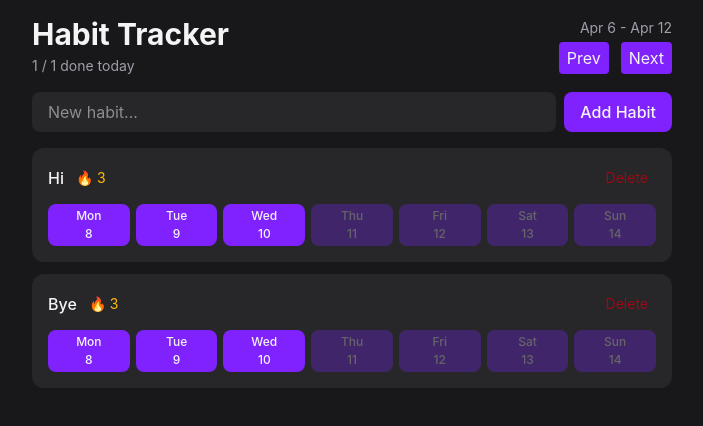
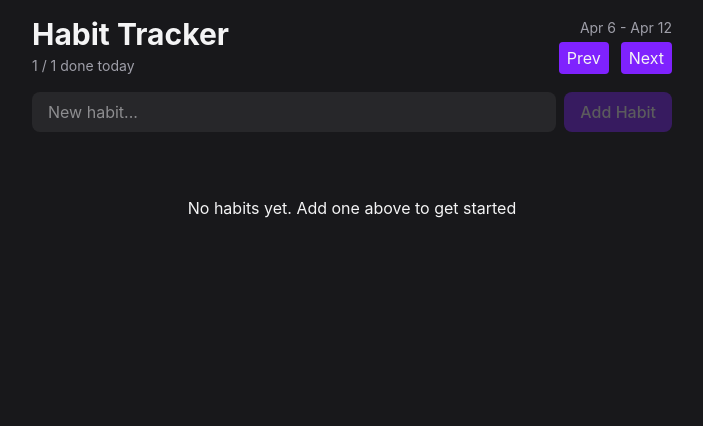
Before and after one commit to hu-lisa/habit-tracker, a React (Vite) app: page / in a window 1280 px wide. Shown: the top 426 px of the page, without its empty margins (288-991 px from the left). Built offline with nearby package versions, Linux system fonts and the light colour scheme.

Commit message:
Habit state and form update

```diff
--- a/src/App.tsx
+++ b/src/App.tsx
@@ -1,13 +1,20 @@
+import { useState } from "react";
 import HabitForm from "./components/HabitForm"
-import HabitList from "./components/HabitList"
+import HabitList, { type Habit } from "./components/HabitList"
 import Header from "./components/Header"
 
 export default function App() {
+  const [habits, setHabits] = useState<Habit[]>([]);
+
+  function addHabit(name: string) {
+    setHabits([...habits, { id: crypto.randomUUID(), name }]);
+  }
+
   return (
     <div className="max-w-2xl mx-auto p-4 flex flex-col gap-4">
       <Header />
-      <HabitForm />
-      <HabitList />
+      <HabitForm addHabit={addHabit}/>
+      <HabitList habits={habits}/>
     </div>
   )
 }
--- a/src/components/HabitForm.tsx
+++ b/src/components/HabitForm.tsx
@@ -1,11 +1,32 @@
+import { useState, type SubmitEvent } from "react";
 import Button from "./Button";
 
-export default function HabitForm() {
+type HabitFormProps = {
+    addHabit: (name: string) => void
+}
+
+export default function HabitForm({ addHabit }: HabitFormProps) {
+    const [name, setName] = useState("");
+
+    function handleSubmit(e: SubmitEvent) {
+        e.preventDefault();
+        setName("");
+        addHabit(name);
+    }
     return (
-        <form className="flex gap-2">
-            <input className="flex-1 rounded-lg bg-zinc-800 px-4 py-2 outline-none focus-visible:ring-2 focus-visible:ring-violet-500"
-                placeholder="New habit..."/>
-            <Button className="rounded-lg px-4 py-2 font-medium">Add Habit</Button>
+        <form className="flex gap-2" onSubmit={handleSubmit}>
+            <input
+                value={name}
+                onChange={e => setName(e.target.value)}
+                className="flex-1 rounded-lg bg-zinc-800 px-4 py-2 outline-none focus-visible:ring-2 focus-visible:ring-violet-500"
+                placeholder="New habit..."
+            />
+            <Button
+                disabled={name.trim() === ""}
+                className="rounded-lg px-4 py-2 font-medium"
+            >
+                Add Habit
+            </Button>
         </form>
     );
 }
--- a/src/components/HabitList.tsx
+++ b/src/components/HabitList.tsx
@@ -1,11 +1,12 @@
 import { eachDayOfInterval, endOfWeek, format, isFuture, startOfWeek } from "date-fns";
 import Button from "./Button";
 
-export default function HabitList() {
-    const habits = [
-        { id: 1, name: "Hi" },
-        { id: 2, name: "Bye" },
-    ];
+export type Habit = { id: string, name: string }
+
+type HabitListProps = {
+    habits: Habit[]
+}
+export default function HabitList({ habits }: HabitListProps) {
     if (habits.length === 0) {
         return <h1 className="text-center text-shadow-zinc-500 py-12">No habits yet. Add one above to get started</h1>
     }
@@ -17,7 +18,7 @@
 }
 
 type HabitItemProps = {
-    habit: {id: number, name: string }
+    habit: Habit
 }
 function HabitItem({ habit }: HabitItemProps) {
     const visibleDates = eachDayOfInterval({
```
